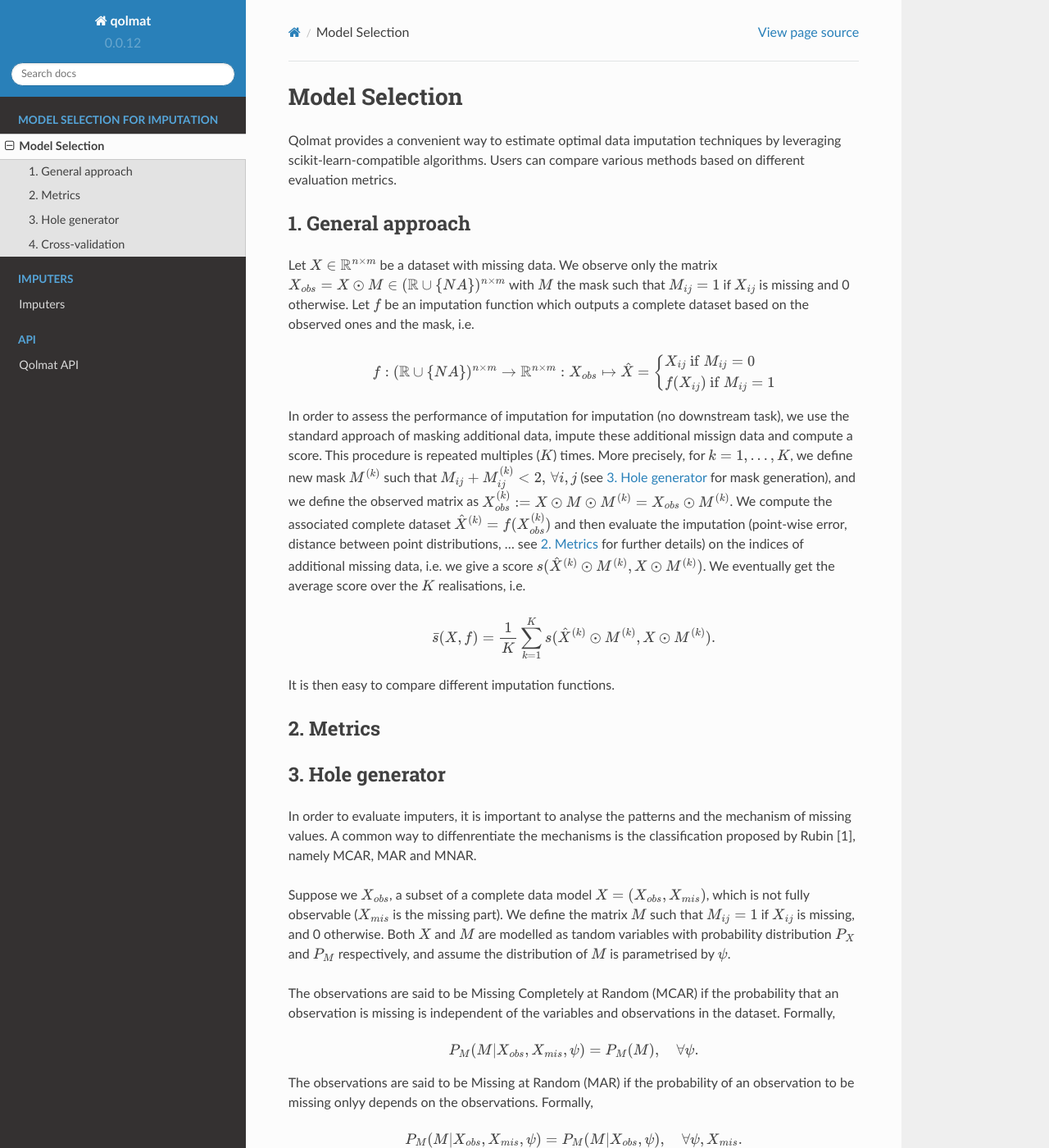
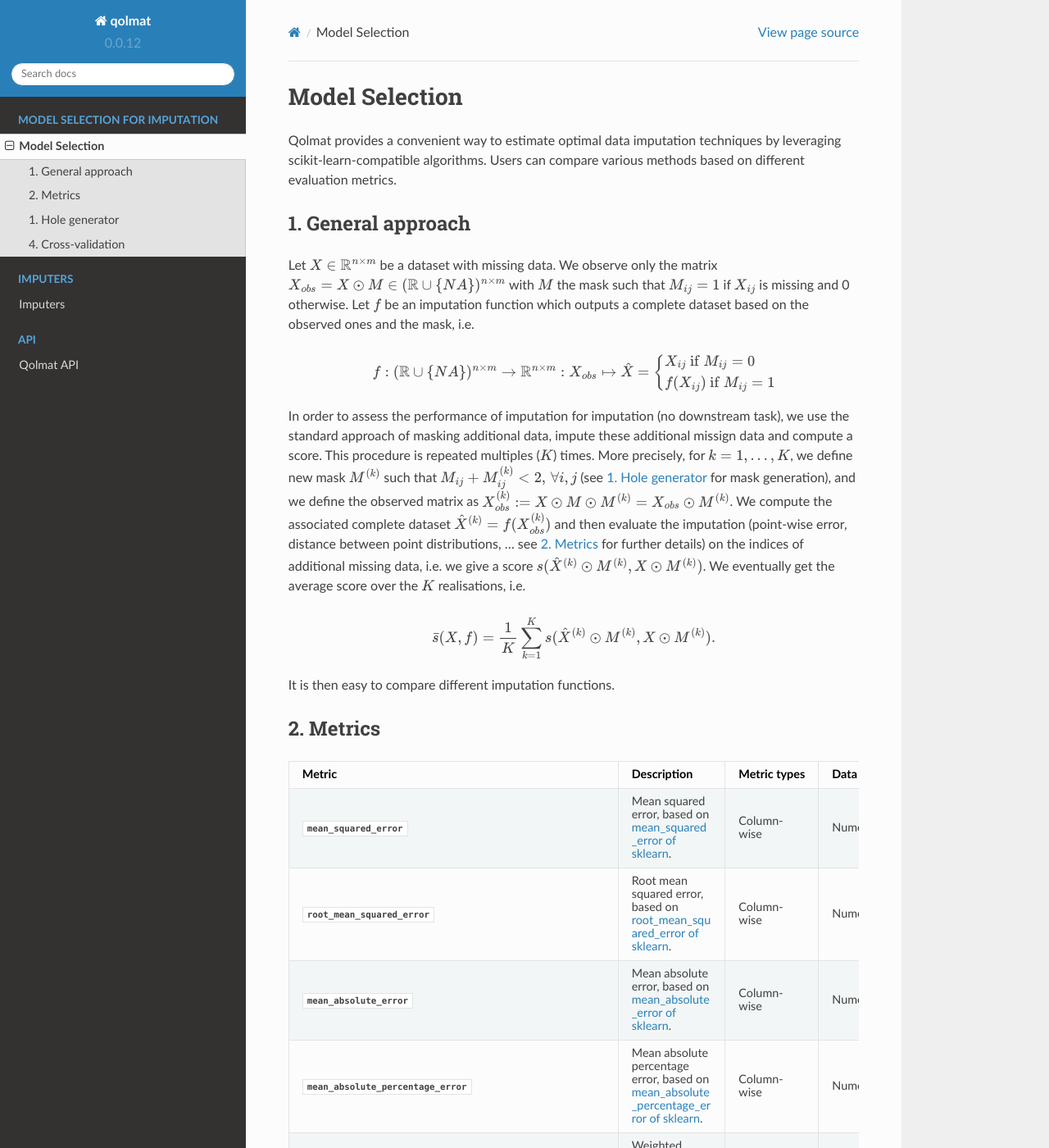
Before and after one commit to scikit-learn-contrib/qolmat, a Sphinx documentation site: the page built from docs/explanation.rst, in a window 1280 px wide and 1400 px high. Shown: the whole window at 82% size. Built offline with Sphinx 7.4.7 and the Read the Docs theme 2.0.0, drawn with Linux system fonts in a browser that asks for light colours; formulas are drawn with MathJax 3; pages that are not in the unit, such as notebooks, are missing from menus; some of the changed text lies outside the part shown.

Commit message:
docs: add css for table, add metrics in explanation

```diff
--- /dev/null
+++ b/docs/_static/custom.css
@@ -0,0 +1,3 @@
+.wy-table-responsive table td, .wy-table-responsive table th {
+    white-space: inherit;
+}
--- a/docs/api.rst
+++ b/docs/api.rst
@@ -58,8 +58,10 @@ Metrics
 
     benchmark.metrics.mean_squared_error
     benchmark.metrics.root_mean_squared_error
+    benchmark.metrics.mean_absolute_error
+    benchmark.metrics.mean_absolute_percentage_error
     benchmark.metrics.weighted_mean_absolute_percentage_error
-    benchmark.metrics.wasserstein_distance
+    benchmark.metrics.dist_wasserstein
     benchmark.metrics.kl_divergence
     benchmark.metrics.kolmogorov_smirnov_test
     benchmark.metrics.total_variance_distance
@@ -68,6 +70,7 @@ Metrics
     benchmark.metrics.mean_diff_corr_matrix_categorical_vs_numerical_features
     benchmark.metrics.sum_energy_distances
     benchmark.metrics.frechet_distance
+    benchmark.metrics.pattern_based_weighted_mean_metric
 
 
 RPCA engine
--- a/docs/conf.py
+++ b/docs/conf.py
@@ -57,10 +57,10 @@ from distutils.version import LooseVersion
 # pngmath / imgmath compatibility layer for different sphinx versions
 import sphinx
 
-if LooseVersion(sphinx.__version__) < LooseVersion("1.4"):
-    extensions.append("sphinx.ext.pngmath")
-else:
-    extensions.append("sphinx.ext.imgmath")
+# if LooseVersion(sphinx.__version__) < LooseVersion("1.4"):
+#     extensions.append("sphinx.ext.pngmath")
+# else:
+#     extensions.append("sphinx.ext.imgmath")
 
 autodoc_default_flags = ["members", "inherited-members"]
 
@@ -124,6 +124,10 @@ sphinx_gallery_conf = {
     "reference_url": {"qolmat": None},
 }
 
+html_css_files = [
+    "custom.css",
+]
+
 
 def setup(app):
     # a copy button to copy snippet of code from the documentation
--- a/docs/explanation.rst
+++ b/docs/explanation.rst
@@ -31,11 +31,82 @@ It is then easy to compare different imputation functions.
 2. Metrics
 ----------
 
+.. list-table::
+   :header-rows: 1
+   :widths: 1 2 1 1
 
+   * - Metric
+     - Description
+     - Metric types
+     - Data types
+   * - :class:`~qolmat.benchmark.metrics.mean_squared_error`
+     - Mean squared error, based on `mean_squared_error of sklearn <https://scikit-learn.org/stable/modules/model_evaluation.html#mean-squared-error>`_.
+     - Column-wise
+     - Numerical
+   * - :class:`~qolmat.benchmark.metrics.root_mean_squared_error`
+     - Root mean squared error, based on `root_mean_squared_error of sklearn <https://scikit-learn.org/stable/modules/model_evaluation.html#mean-squared-error>`_.
+     - Column-wise
+     - Numerical
+   * - :class:`~qolmat.benchmark.metrics.mean_absolute_error`
+     - Mean absolute error, based on `mean_absolute_error of sklearn <https://scikit-learn.org/stable/modules/model_evaluation.html#mean-absolute-error>`_.
+     - Column-wise
+     - Numerical
+   * - :class:`~qolmat.benchmark.metrics.mean_absolute_percentage_error`
+     - Mean absolute percentage error, based on `mean_absolute_percentage_error of sklearn <https://scikit-learn.org/stable/modules/model_evaluation.html#mean-absolute-percentage-error>`_.
+     - Column-wise
+     - Numerical
+   * - :class:`~qolmat.benchmark.metrics.weighted_mean_absolute_percentage_error`
+     - Weighted mean absolute percentage error. Its definition can be found in `MAPE <https://en.wikipedia.org/wiki/Mean_absolute_percentage_error>`_.
+     - Column-wise
+     - Numerical
+   * - :class:`~qolmat.benchmark.metrics.dist_wasserstein`
+     - Wasserstein distances, based on `wasserstein_distance of scipy <https://docs.scipy.org/doc/scipy/reference/generated/scipy.stats.wasserstein_distance.html>`_.
+     - Column-wise
+     - Numerical
+   * - :class:`~qolmat.benchmark.metrics.kolmogorov_smirnov_test`
+     - Kolmogorov-Smirnov test statistic, based on `ks_2samp of scipy <in https://docs.scipy.org/doc/scipy/reference/generated/scipy.stats.ks_2samp.html>`_.
+     - Column-wise
+     - Numerical
+   * - :class:`~qolmat.benchmark.metrics.total_variance_distance`
+     - Total variance distance, based on `TVComplement of SDMetrics <https://docs.sdv.dev/sdmetrics/metrics/metrics-glossary/tvcomplement>`_
+     - Column-wise
+     - Categorical
+   * - :class:`~qolmat.benchmark.metrics.mean_difference_correlation_matrix_numerical_features`
+     - Mean absolute of differences between the correlation matrices of two dataframes. The correlation matrices are based on `Pearson correlation <https://docs.scipy.org/doc/scipy/reference/generated/scipy.stats.mstats.pearsonr.html>`_ coefficient or p-value for testing non-correlation.
+     - Column-wise
+     - Numerical
+   * - :class:`~qolmat.benchmark.metrics.mean_difference_correlation_matrix_categorical_features`
+     - Mean absolute of differences between the correlation matrices of two dataframes. The correlation matrices are based on `Chi-square test <https://docs.scipy.org/doc/scipy/reference/generated/scipy.stats.chi2_contingency.html>`_ of independence of variables (the test statistic or the p-value)
+     - Column-wise
+     - Categorical
+   * - :class:`~qolmat.benchmark.metrics.mean_diff_corr_matrix_categorical_vs_numerical_features`
+     - Mean absolute of differences between the correlation matrices of two dataframes. The correlation matrices are based the `one-way ANOVA <https://docs.scipy.org/doc/scipy/reference/generated/scipy.stats.f_oneway.html>`_ (the test statistic or the p-value)
+     - Column-wise
+     - Categorical, Numerical
+   * - :class:`~qolmat.benchmark.metrics.sum_energy_distances`
+     - Sum of energy distances between two dataframes, based on `energy-distance of dcor <https://dcor.readthedocs.io/en/latest/theory.html#energy-distance>`_
+     - Row-wise
+     - Numerical
+   * - :class:`~qolmat.benchmark.metrics.sum_pairwise_distances`
+     - Sum of pairwise distances based on a predefined distance metric. It is based on `cdist of scipy <https://docs.scipy.org/doc/scipy/reference/generated/scipy.spatial.distance.cdist.html>`_
+     - Row-wise
+     - Numerical
+   * - :class:`~qolmat.benchmark.metrics.frechet_distance`
+     - The Fréchet distance between two dataframes (`Dowson, D. C., and BV666017 Landau., 1982  <https://www.sciencedirect.com/science/article/pii/0047259X8290077X>`_)
+     - Dataframe-wise
+     - Numerical
+   * - :class:`~qolmat.benchmark.metrics.kl_divergence`
+     - Estimation of the Kullback-Leibler divergence between too empirical distributions. Three methods are implemented: columnwise (relying on a uniform binarization and only taking marginals into account, read more in `this <https://en.wikipedia.org/wiki/Kullback%E2%80%93Leibler_divergence>`_), gaussian (relying on a Gaussian approximation), random_forest (experimental).
+     - Column-wise, Dataframe-wise
+     - Numerical
+   * - :class:`~qolmat.benchmark.metrics.distance_anticorr`
+     - Score based on the distance anticorrelation between two empirical distributions. The theoretical basis can be found on `distance-correlation of dcor <https://dcor.readthedocs.io/en/latest/theory.html#distance-covariance-and-distance-correlation>`_.
+     - Dataframe-wise
+     - Numerical
 
 .. _hole_generator:
 
-3. Hole generator
+1. Hole generator
 -----------------
 
 In order to evaluate imputers, it is important to analyse the patterns and the mechanism of missing values.
```
Also changed, not shown: docs/metrics.rst (deleted).
